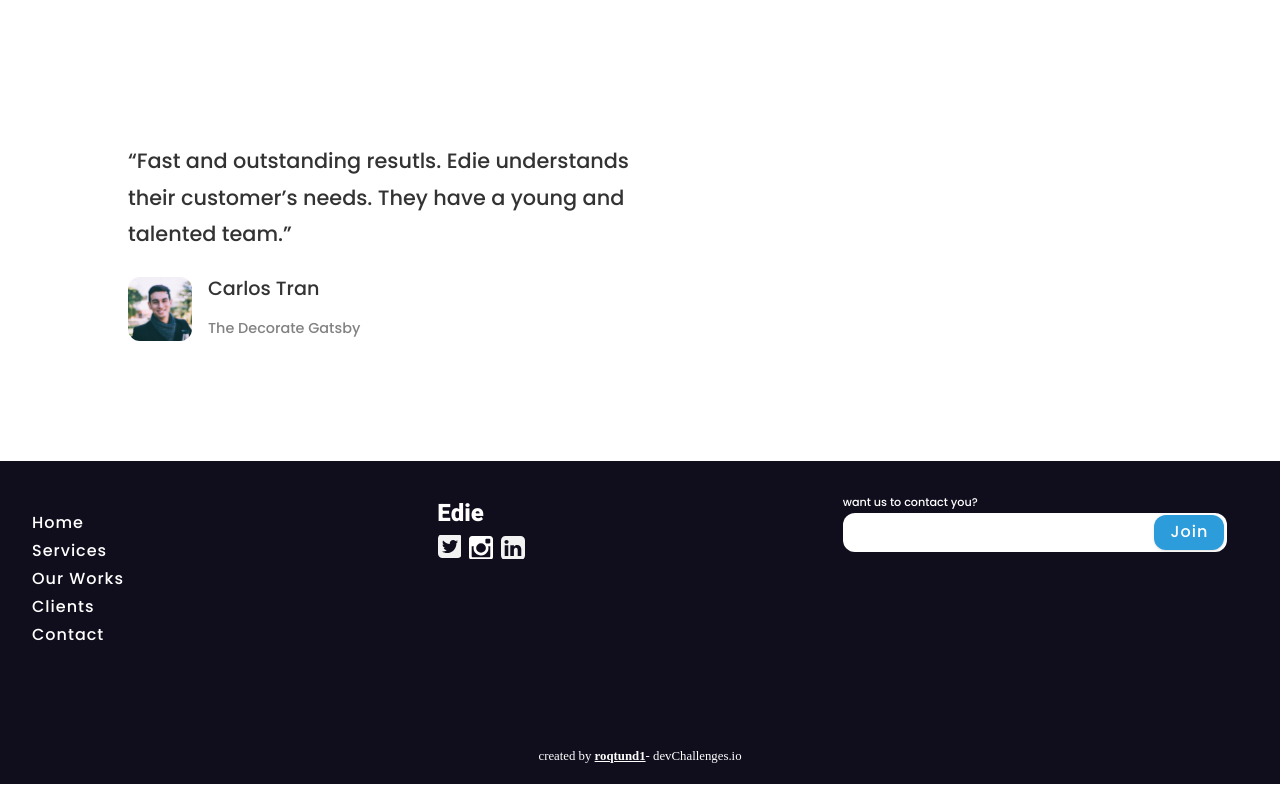
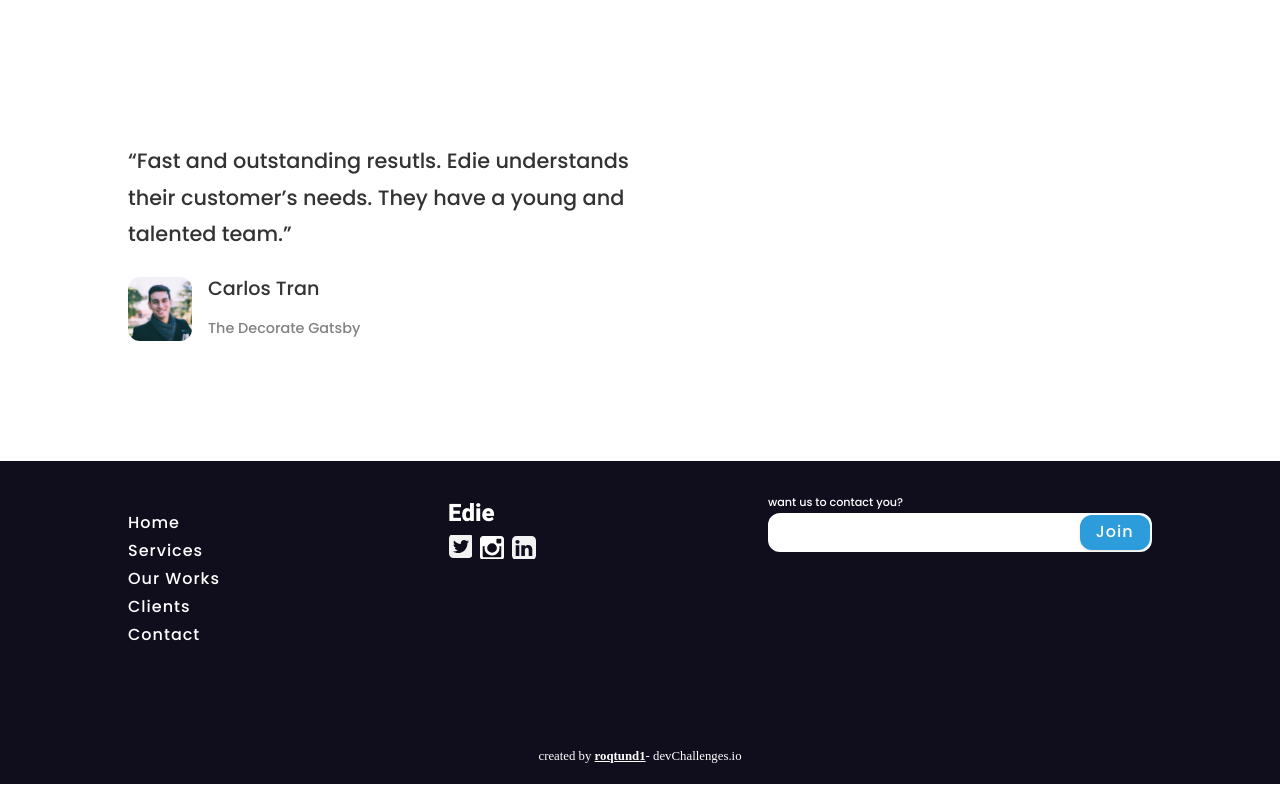
Before and after one commit to roqtund1/Edie-homepage, a plain HTML site: page index.html in a window 1280 px wide. Shown: the part 3297-4097 px from the top of the page. Drawn offline with Linux system fonts and the light colour scheme.

Commit message:
added footer center

```diff
--- a/index.html
+++ b/index.html
@@ -219,6 +219,7 @@
     <!-- end of callout -->
     <!-- footer -->
     <footer class="footer">
+      <div class="section-center footer-center">
         <div class="footer-header">
             <!-- footer links -->
             <ul class="footer-links">
@@ -255,6 +256,7 @@
               devChallenges.io
             </p>
           </div>
+      </div>
     </footer>
     <!-- script -->
     <script src="script.js"></script>
--- a/main.css
+++ b/main.css
@@ -563,7 +563,7 @@ Footer
   margin-bottom: 1rem;
   background: var(--color-secondary);
   color: var(--white);
-  padding: 2rem;
+  padding-top: 2rem;
   padding-bottom: 1rem;
 }
 .footer p {
```
Lines whose indentation alone changed are shown as unchanged.
